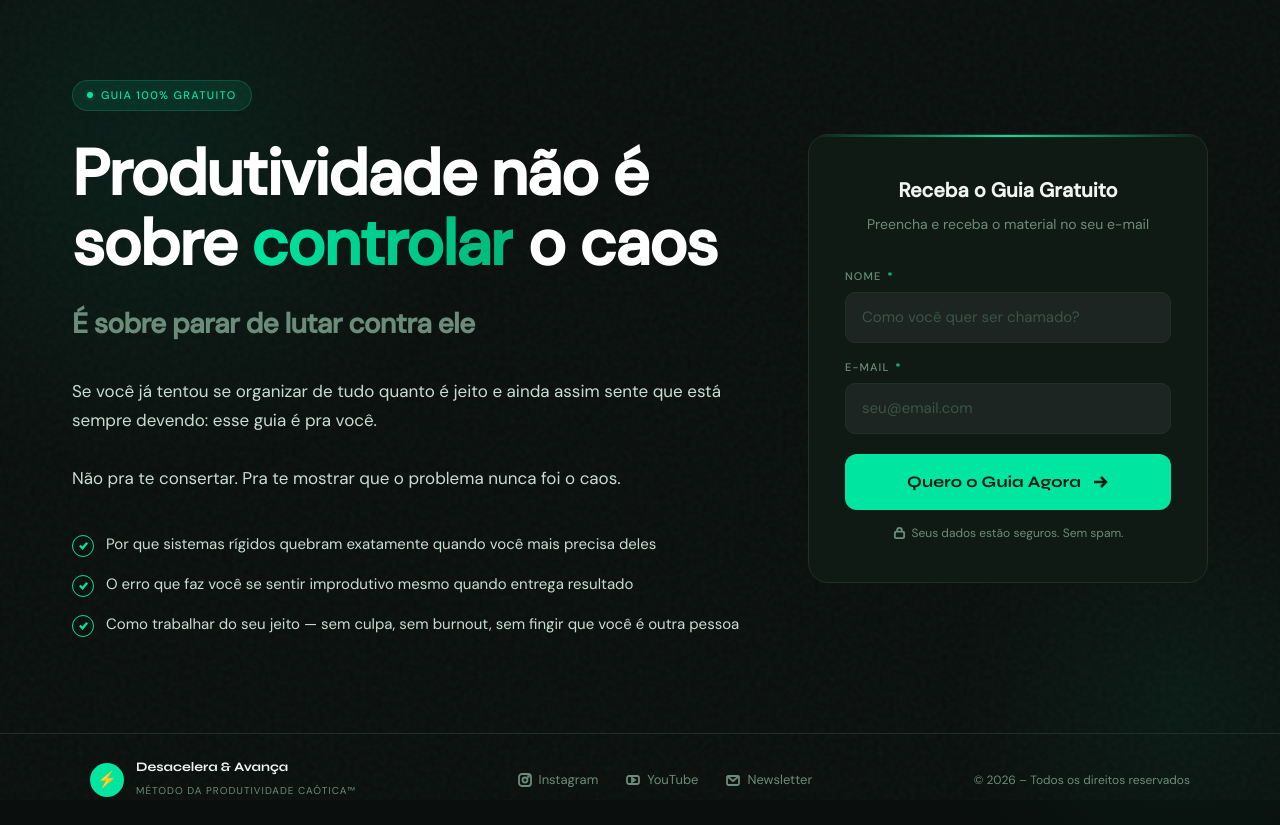
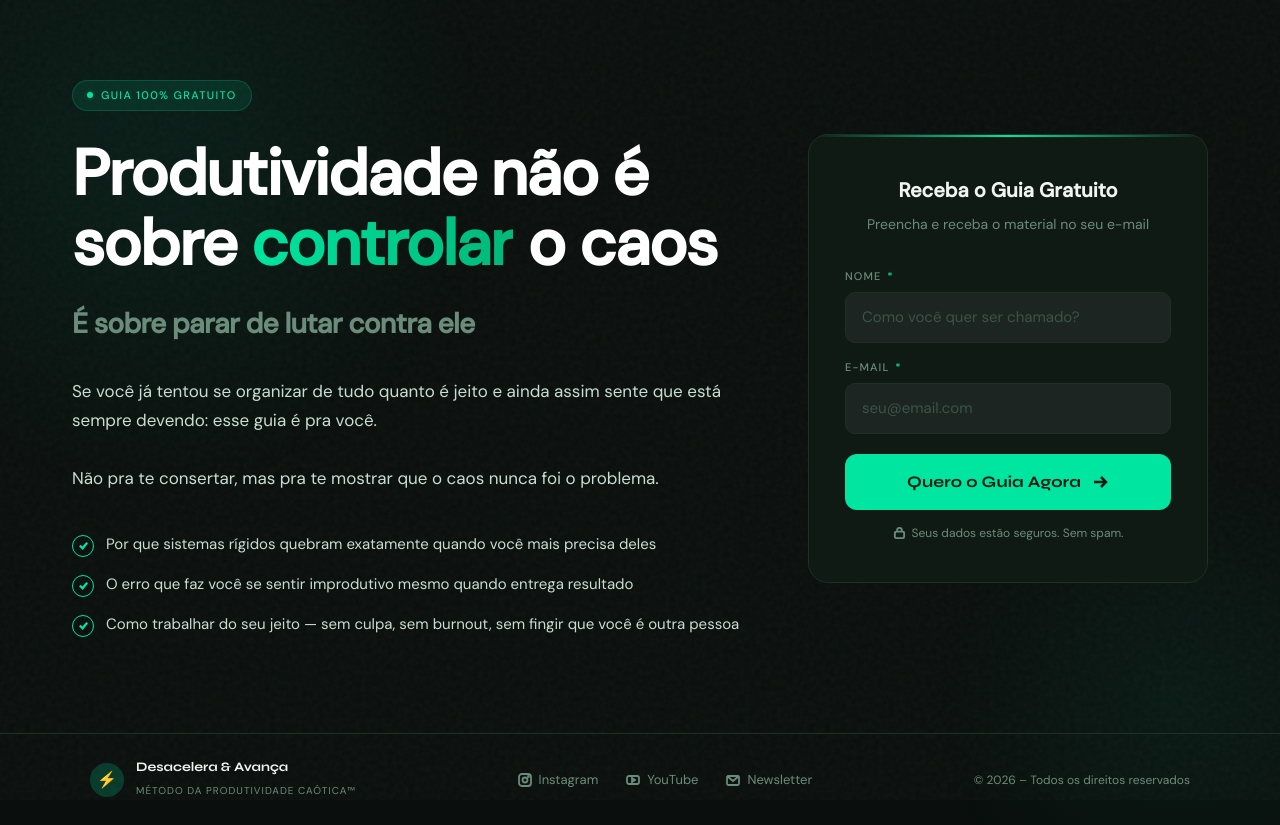
Before and after one commit to desaceleraeavanca/Guias-Rapidos, a React (Vite) app: page / in a window 1280 px wide. Built offline with nearby package versions, Linux system fonts and the light colour scheme.

Commit message:
feat: Add dynamic footer colors and home page copy adjustment
Introduce dynamic styling for the footer based on the current route. The home page now features a revised tagline for improved clarity and impact.

```diff
--- a/src/components/Footer.tsx
+++ b/src/components/Footer.tsx
@@ -1,11 +1,18 @@
 import React from 'react';
+import { useLocation } from 'react-router-dom';
 
 export function Footer() {
+  const location = useLocation();
+  const isHome = location.pathname === '/';
+
+  const iconBgClass = isHome ? 'bg-brand-teal/20' : 'bg-brand-orange/20';
+  const hoverTextClass = isHome ? 'hover:text-brand-teal' : 'hover:text-brand-orange';
+
   return (
     <footer className="relative z-10 border-t border-brand-border px-8 py-6">
       <div className="max-w-[1100px] mx-auto flex items-center justify-between gap-6 flex-wrap">
         <div className="flex items-center gap-3">
-          <div className="w-[34px] h-[34px] rounded-full bg-brand-teal flex items-center justify-center text-[16px]">
+          <div className={`w-[34px] h-[34px] rounded-full ${iconBgClass} flex items-center justify-center text-[16px]`}>
             ⚡
           </div>
           <div>
@@ -19,7 +26,7 @@ export function Footer() {
         </div>
 
         <nav className="hidden md:flex gap-7">
-          <a href="https://instagram.com/desaceleraeavanca" target="_blank" rel="noopener noreferrer" className="text-brand-muted no-underline text-[13px] flex items-center gap-[7px] transition-colors hover:text-brand-teal">
+          <a href="https://instagram.com/desaceleraeavanca" target="_blank" rel="noopener noreferrer" className={`text-brand-muted no-underline text-[13px] flex items-center gap-[7px] transition-colors ${hoverTextClass}`}>
             <svg viewBox="0 0 14 14" className="w-[14px] h-[14px] stroke-current fill-none stroke-[1.8] stroke-linecap-round stroke-linejoin-round">
               <rect x="1" y="1" width="12" height="12" rx="3"/>
               <circle cx="7" cy="7" r="2.5"/>
@@ -27,14 +34,14 @@ export function Footer() {
             </svg>
             Instagram
           </a>
-          <a href="https://www.youtube.com/@desaceleraeavanca" target="_blank" rel="noopener noreferrer" className="text-brand-muted no-underline text-[13px] flex items-center gap-[7px] transition-colors hover:text-brand-teal">
+          <a href="https://www.youtube.com/@desaceleraeavanca" target="_blank" rel="noopener noreferrer" className={`text-brand-muted no-underline text-[13px] flex items-center gap-[7px] transition-colors ${hoverTextClass}`}>
             <svg viewBox="0 0 14 14" className="w-[14px] h-[14px] stroke-current fill-none stroke-[1.8] stroke-linecap-round stroke-linejoin-round">
               <rect x="1" y="3" width="12" height="8" rx="2"/>
               <polygon points="6,5 9,7 6,9" />
             </svg>
             YouTube
           </a>
-          <a href="https://desaceleraeavanca.substack.com/" target="_blank" rel="noopener noreferrer" className="text-brand-muted no-underline text-[13px] flex items-center gap-[7px] transition-colors hover:text-brand-teal">
+          <a href="https://desaceleraeavanca.substack.com/" target="_blank" rel="noopener noreferrer" className={`text-brand-muted no-underline text-[13px] flex items-center gap-[7px] transition-colors ${hoverTextClass}`}>
             <svg viewBox="0 0 14 14" className="w-[14px] h-[14px] stroke-current fill-none stroke-[1.8] stroke-linecap-round stroke-linejoin-round">
               <rect x="1" y="3" width="12" height="9" rx="1.5"/>
               <polyline points="1,3 7,8 13,3"/>
--- a/src/index.css
+++ b/src/index.css
@@ -10,6 +10,7 @@
   --color-brand-border: #1e3028;
   --color-brand-teal: #00e5a0;
   --color-brand-teal-dim: #00b87a;
+  --color-brand-orange: #F27D26;
   --color-brand-white: #f0f5f2;
   --color-brand-muted: #6b8c7a;
   --color-brand-text: #c8ddd3;
--- a/src/pages/Home.tsx
+++ b/src/pages/Home.tsx
@@ -32,7 +32,7 @@ export default function Home() {
           <p className="animate-fade-up delay-300 text-[17px] text-brand-text max-w-[650px] mb-10 leading-[1.7]">
             Se você já tentou se organizar de tudo quanto é jeito e ainda assim sente que está sempre devendo: esse guia é pra você.
             <br /><br />
-            Não pra te consertar. Pra te mostrar que o problema nunca foi o caos.
+            Não pra te consertar, mas pra te mostrar que o caos nunca foi o problema.
           </p>
 
           <ul className="animate-fade-up delay-400 flex flex-col gap-4 list-none">
```
